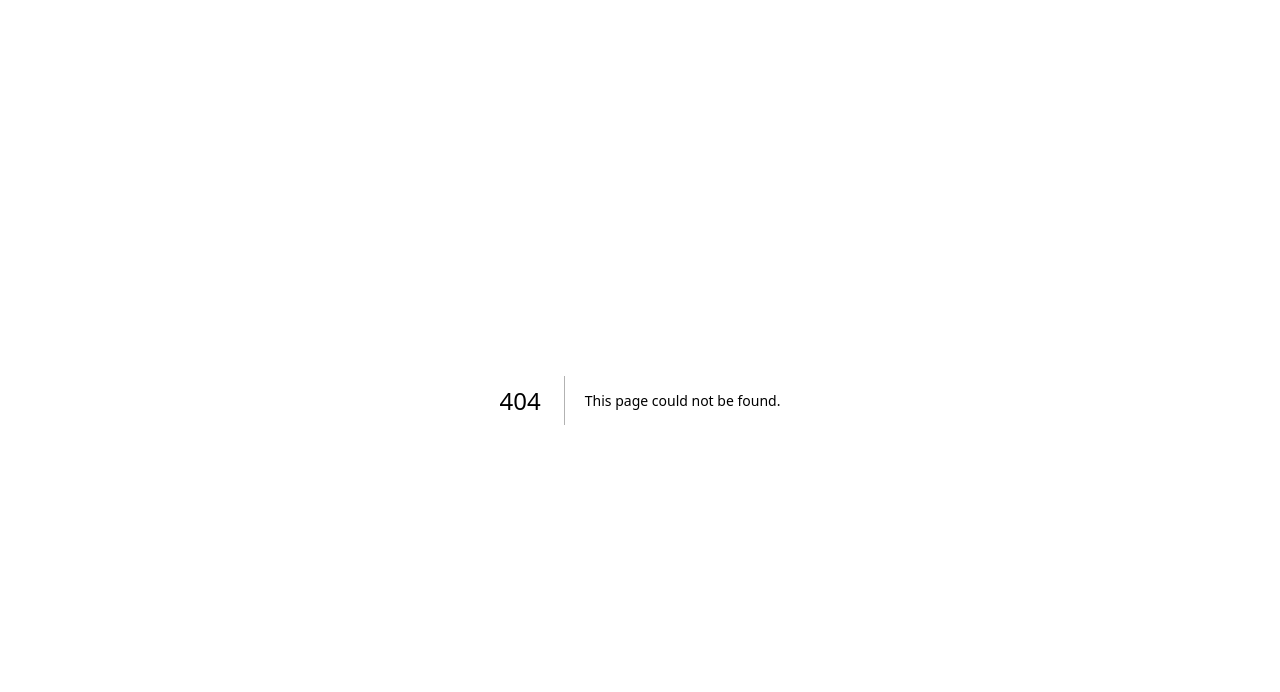
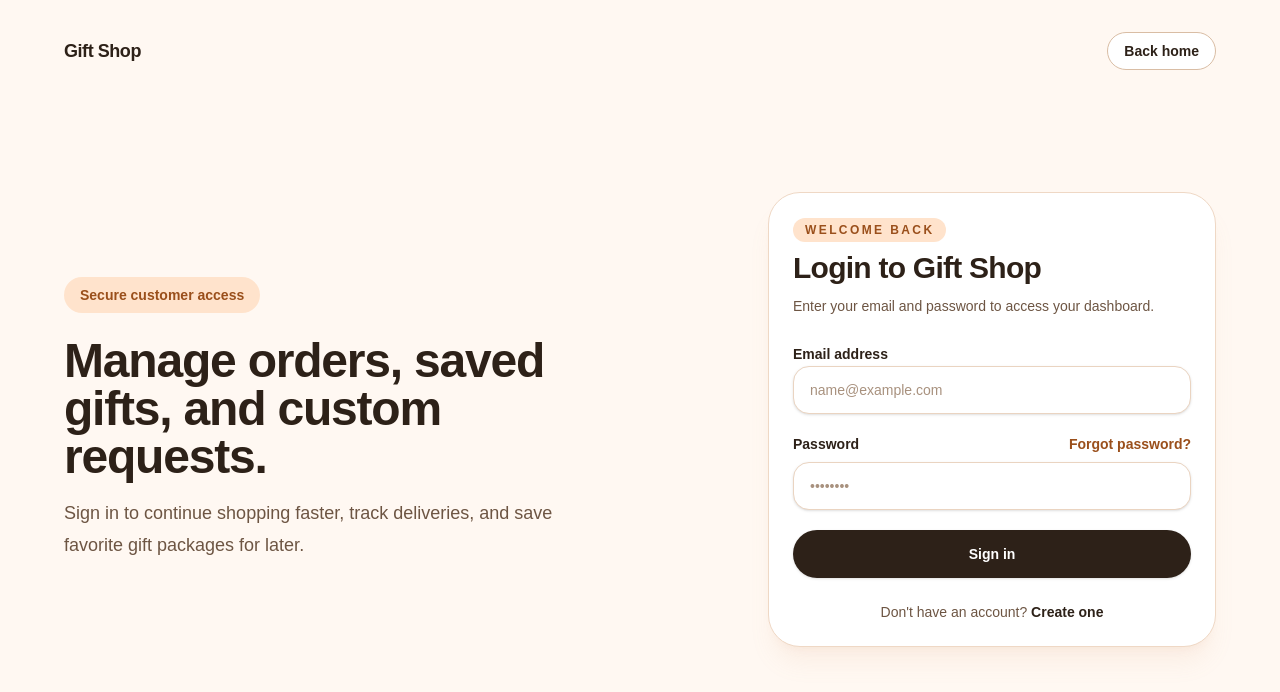
Before and after one commit to Dcodaxproducts/gift-shop, a Next.js app: page /auth/login in a window 1280 px wide. Before the commit this address had no page. Shown: the top 692 px of the page. Built offline with nearby package versions, Linux system fonts and the light colour scheme.

Commit message:
feat: add auth login page

```diff
--- /dev/null
+++ b/src/app/auth/login/page.tsx
@@ -0,0 +1,50 @@
+import type { Metadata } from "next";
+import Link from "next/link";
+import { LoginForm } from "@/components/auth/login-form";
+import { SITE_NAME } from "@/constants/site";
+
+export const metadata: Metadata = {
+  title: `Login | ${SITE_NAME}`,
+  description: "Login to your Gift Shop account.",
+};
+
+export default function LoginPage() {
+  return (
+    <main className="min-h-screen bg-[#fff8f2] px-6 py-8 text-[#2d2118]">
+      <div className="mx-auto flex min-h-[calc(100vh-4rem)] w-full max-w-6xl flex-col">
+        <header className="flex items-center justify-between">
+          <Link href="/" className="text-lg font-black tracking-tight">
+            Gift Shop
+          </Link>
+          <Link
+            href="/"
+            className="rounded-full border border-[#d9bda4] bg-white px-4 py-2 text-sm font-bold text-[#2d2118] transition hover:border-[#2d2118]"
+          >
+            Back home
+          </Link>
+        </header>
+
+        <section className="grid flex-1 items-center gap-10 py-12 lg:grid-cols-[1fr_0.9fr]">
+          <div className="hidden space-y-6 lg:block">
+            <div className="inline-flex rounded-full bg-[#ffe3cc] px-4 py-2 text-sm font-bold text-[#9a4f1b]">
+              Secure customer access
+            </div>
+            <div className="space-y-4">
+              <h1 className="max-w-xl text-5xl font-black tracking-tight">
+                Manage orders, saved gifts, and custom requests.
+              </h1>
+              <p className="max-w-lg text-lg leading-8 text-[#6d5543]">
+                Sign in to continue shopping faster, track deliveries, and save
+                favorite gift packages for later.
+              </p>
+            </div>
+          </div>
+
+          <div className="flex justify-center lg:justify-end">
+            <LoginForm />
+          </div>
+        </section>
+      </div>
+    </main>
+  );
+}
--- /dev/null
+++ b/src/components/auth/login-form.tsx
@@ -0,0 +1,76 @@
+import Link from "next/link";
+import { Button } from "@/components/ui/button";
+import {
+  Card,
+  CardContent,
+  CardDescription,
+  CardHeader,
+  CardTitle,
+} from "@/components/ui/card";
+import { Input } from "@/components/ui/input";
+import { Label } from "@/components/ui/label";
+
+export function LoginForm() {
+  return (
+    <Card className="w-full max-w-md">
+      <CardHeader>
+        <div className="mb-2 inline-flex w-fit rounded-full bg-[#ffe3cc] px-3 py-1 text-xs font-bold uppercase tracking-[0.2em] text-[#9a4f1b]">
+          Welcome back
+        </div>
+        <CardTitle>Login to Gift Shop</CardTitle>
+        <CardDescription>
+          Enter your email and password to access your dashboard.
+        </CardDescription>
+      </CardHeader>
+      <CardContent>
+        <form className="space-y-5">
+          <div className="space-y-2">
+            <Label htmlFor="email">Email address</Label>
+            <Input
+              id="email"
+              name="email"
+              type="email"
+              placeholder="name@example.com"
+              autoComplete="email"
+              required
+            />
+          </div>
+
+          <div className="space-y-2">
+            <div className="flex items-center justify-between gap-4">
+              <Label htmlFor="password">Password</Label>
+              <Link
+                href="/auth/forgot-password"
+                className="text-sm font-semibold text-[#9a4f1b] transition hover:text-[#2d2118]"
+              >
+                Forgot password?
+              </Link>
+            </div>
+            <Input
+              id="password"
+              name="password"
+              type="password"
+              placeholder="••••••••"
+              autoComplete="current-password"
+              required
+            />
+          </div>
+
+          <Button type="submit" className="h-12 w-full">
+            Sign in
+          </Button>
+        </form>
+
+        <p className="mt-6 text-center text-sm text-[#6d5543]">
+          Don&apos;t have an account?{" "}
+          <Link
+            href="/auth/register"
+            className="font-bold text-[#2d2118] transition hover:text-[#9a4f1b]"
+          >
+            Create one
+          </Link>
+        </p>
+      </CardContent>
+    </Card>
+  );
+}
--- /dev/null
+++ b/src/components/ui/button.tsx
@@ -0,0 +1,32 @@
+import type { ButtonHTMLAttributes } from "react";
+import { cn } from "@/lib/utils";
+
+type ButtonProps = ButtonHTMLAttributes<HTMLButtonElement> & {
+  variant?: "default" | "outline" | "ghost";
+};
+
+const buttonVariants = {
+  default: "bg-[#2d2118] text-white shadow-sm hover:bg-[#493423]",
+  outline:
+    "border border-[#d9bda4] bg-white text-[#2d2118] hover:bg-[#fff8f2]",
+  ghost: "text-[#6d5543] hover:bg-[#fff8f2] hover:text-[#2d2118]",
+};
+
+export function Button({
+  className,
+  variant = "default",
+  type = "button",
+  ...props
+}: ButtonProps) {
+  return (
+    <button
+      type={type}
+      className={cn(
+        "inline-flex h-11 items-center justify-center rounded-full px-5 text-sm font-semibold transition disabled:pointer-events-none disabled:opacity-50",
+        buttonVariants[variant],
+        className,
+      )}
+      {...props}
+    />
+  );
+}
--- /dev/null
+++ b/src/components/ui/card.tsx
@@ -0,0 +1,37 @@
+import type { HTMLAttributes } from "react";
+import { cn } from "@/lib/utils";
+
+type CardProps = HTMLAttributes<HTMLDivElement>;
+
+export function Card({ className, ...props }: CardProps) {
+  return (
+    <div
+      className={cn(
+        "rounded-[2rem] border border-[#efd8c5] bg-white text-[#2d2118] shadow-xl shadow-[#d8a075]/10",
+        className,
+      )}
+      {...props}
+    />
+  );
+}
+
+export function CardHeader({ className, ...props }: CardProps) {
+  return <div className={cn("space-y-2 p-6 pb-4", className)} {...props} />;
+}
+
+export function CardTitle({ className, ...props }: CardProps) {
+  return (
+    <h1
+      className={cn("text-3xl font-black tracking-tight", className)}
+      {...props}
+    />
+  );
+}
+
+export function CardDescription({ className, ...props }: CardProps) {
+  return <p className={cn("text-sm leading-6 text-[#6d5543]", className)} {...props} />;
+}
+
+export function CardContent({ className, ...props }: CardProps) {
+  return <div className={cn("p-6 pt-2", className)} {...props} />;
+}
--- /dev/null
+++ b/src/components/ui/input.tsx
@@ -0,0 +1,17 @@
+import type { InputHTMLAttributes } from "react";
+import { cn } from "@/lib/utils";
+
+type InputProps = InputHTMLAttributes<HTMLInputElement>;
+
+export function Input({ className, type = "text", ...props }: InputProps) {
+  return (
+    <input
+      type={type}
+      className={cn(
+        "flex h-12 w-full rounded-2xl border border-[#ead4c1] bg-white px-4 text-sm text-[#2d2118] shadow-sm outline-none transition placeholder:text-[#a8917e] focus:border-[#2d2118] focus:ring-4 focus:ring-[#f4c7a2]/35 disabled:cursor-not-allowed disabled:opacity-50",
+        className,
+      )}
+      {...props}
+    />
+  );
+}
--- /dev/null
+++ b/src/components/ui/label.tsx
@@ -0,0 +1,13 @@
+import type { LabelHTMLAttributes } from "react";
+import { cn } from "@/lib/utils";
+
+type LabelProps = LabelHTMLAttributes<HTMLLabelElement>;
+
+export function Label({ className, ...props }: LabelProps) {
+  return (
+    <label
+      className={cn("text-sm font-semibold text-[#2d2118]", className)}
+      {...props}
+    />
+  );
+}
```
